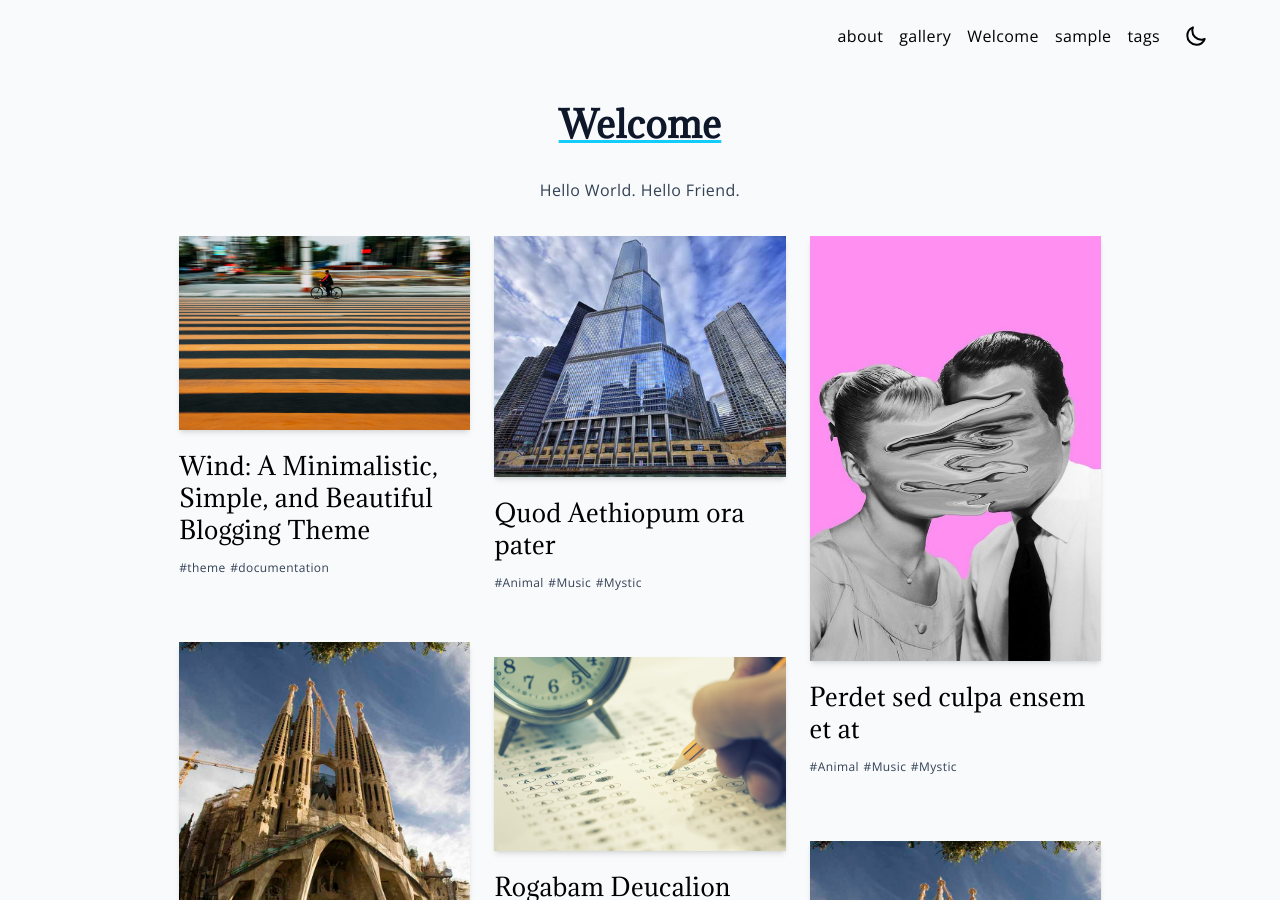
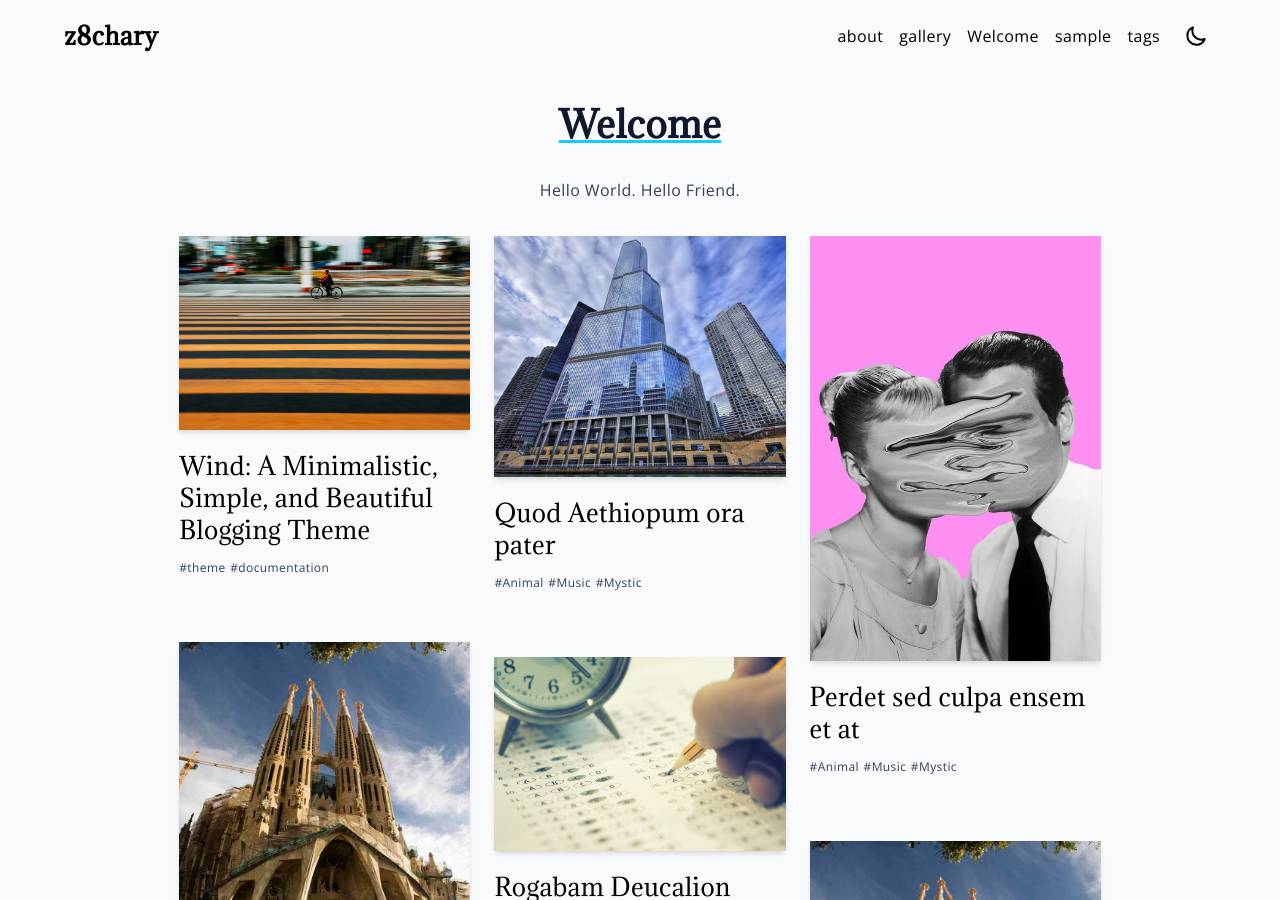
Before and after one commit to RogueZach/RogueZach.github.io, a Jekyll site: the page built from index.md, in a window 1280 px wide and 900 px high. Built offline with Jekyll 4.4.1, drawn with Linux system fonts in a browser that asks for light colours; our own code applies the rules of GitHub Pages for plain Markdown files.

Commit message:
Update _config.yml

```diff
--- a/_config.yml
+++ b/_config.yml
@@ -2,7 +2,7 @@ domain: example.com
 url: https://example.com
 baseurl: "/wind"
 
-title: <z8chary>
+title: z8chary
 email: zacharyamith@outlook.com
 author: Z8CH
 
```
